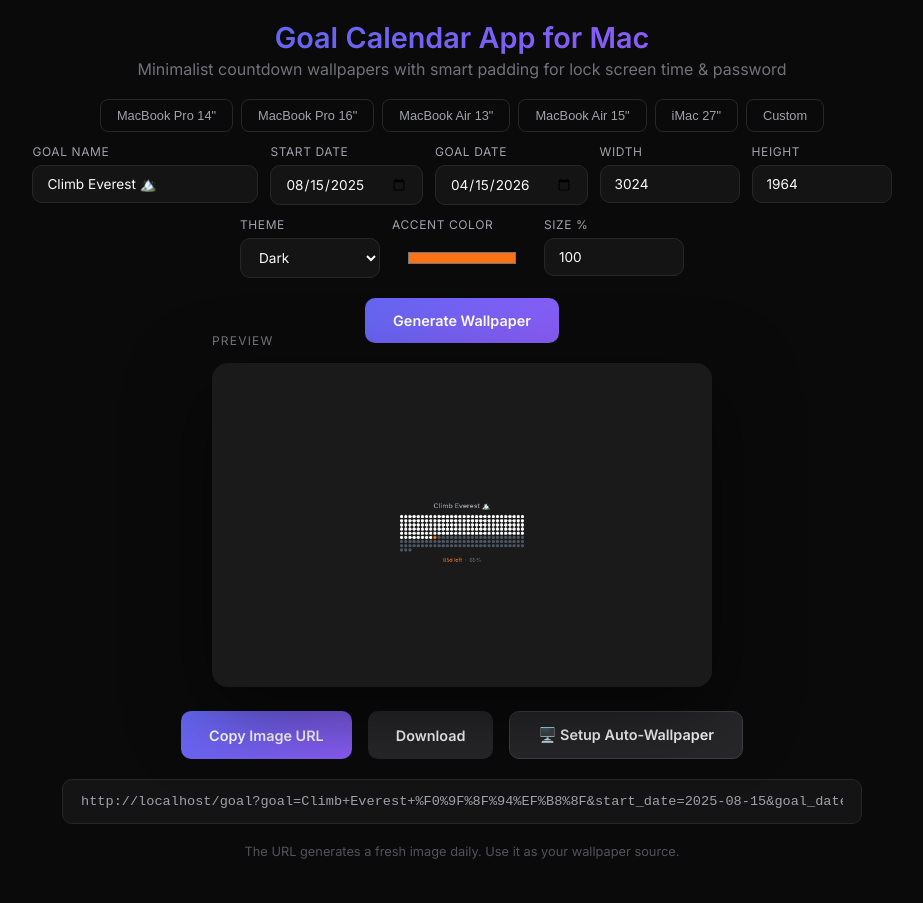
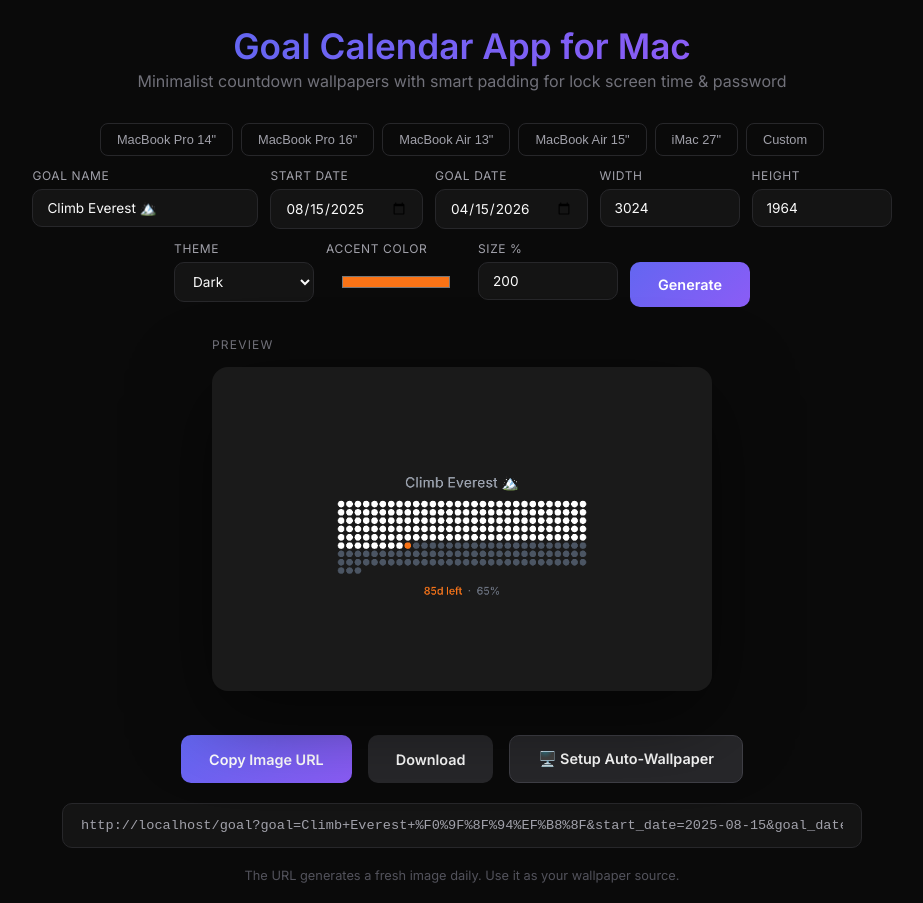
Before and after one commit to lalit3011agarwal/goal_calendar_app_for_mac, a website: page index.html in a window 1280 px wide. Shown: the whole page, without its empty margins (178-1101 px from the left). Before the commit the page ends 879 px from the top, so only its background shows below. Drawn offline with Linux system fonts and the light colour scheme; a web font is replaced by a local one.

Commit message:
UI polish: larger heading, inline generate button, better spacing

```diff
--- a/index.html
+++ b/index.html
@@ -26,17 +26,19 @@
         }
 
         h1 {
-            font-size: 1.8rem;
+            font-size: 2.2rem;
             font-weight: 600;
+            margin-top: 5px;
             margin-bottom: 4px;
             background: linear-gradient(135deg, #6366F1, #8B5CF6);
             -webkit-background-clip: text;
+            background-clip: text;
             -webkit-text-fill-color: transparent;
         }
 
         .subtitle {
             color: #71717a;
-            margin-bottom: 20px;
+            margin-bottom: 32px;
         }
 
         .controls {
@@ -111,7 +113,8 @@
 
         .preview-container {
             position: relative;
-            margin-bottom: 20px;
+            margin-top: 40px;
+            margin-bottom: 40px;
         }
 
         .preview-label {
@@ -252,6 +255,7 @@
             font-weight: 600;
             background: linear-gradient(135deg, #6366F1, #8B5CF6);
             -webkit-background-clip: text;
+            background-clip: text;
             -webkit-text-fill-color: transparent;
         }
 
@@ -415,12 +419,12 @@
         </div>
         <div class="control-group">
             <label>Size %</label>
-            <input type="number" id="scale" value="100" min="10" max="500" step="10">
+            <input type="number" id="scale" value="200" min="10" max="500" step="10">
         </div>
-    </div>
-
-    <div class="actions" style="margin-bottom: 20px;">
-        <button class="btn btn-primary" id="generateBtn">Generate Wallpaper</button>
+        <div class="control-group" style="justify-content: flex-end;">
+            <label>&nbsp;</label>
+            <button class="btn btn-primary" id="generateBtn">Generate</button>
+        </div>
     </div>
 
     <div class="preview-container">
@@ -702,7 +706,7 @@
                 if (i < daysPassed) {
                     ctx.fillStyle = theme.cellFilled;
                 } else if (i === daysPassed) {
-                    ctx.fillStyle = theme.today;
+                    ctx.fillStyle = accentColor || theme.today;
                 } else {
                     ctx.fillStyle = theme.cellEmpty;
                 }
@@ -722,7 +726,7 @@
             ctx.fillText(statsText, width / 2, statsY);
 
             // Redraw days part in accent color
-            ctx.fillStyle = theme.today;
+            ctx.fillStyle = accentColor || theme.today;
             ctx.textAlign = 'left';
             const fullWidth = ctx.measureText(statsText).width;
             ctx.fillText(`${daysRemaining}d left`, width / 2 - fullWidth / 2, statsY);
@@ -738,7 +742,7 @@
                 height: heightInput.value,
                 theme: themeSelect.value,
                 accent: accentColorInput.value.replace('#', ''),
-                scale: (parseInt(scaleInput.value) / 100).toFixed(2)
+                scale: (parseInt(scaleInput.value) / 200).toFixed(2)
             });
             return `${BASE_URL}/goal?${params.toString()}`;
         }
```
